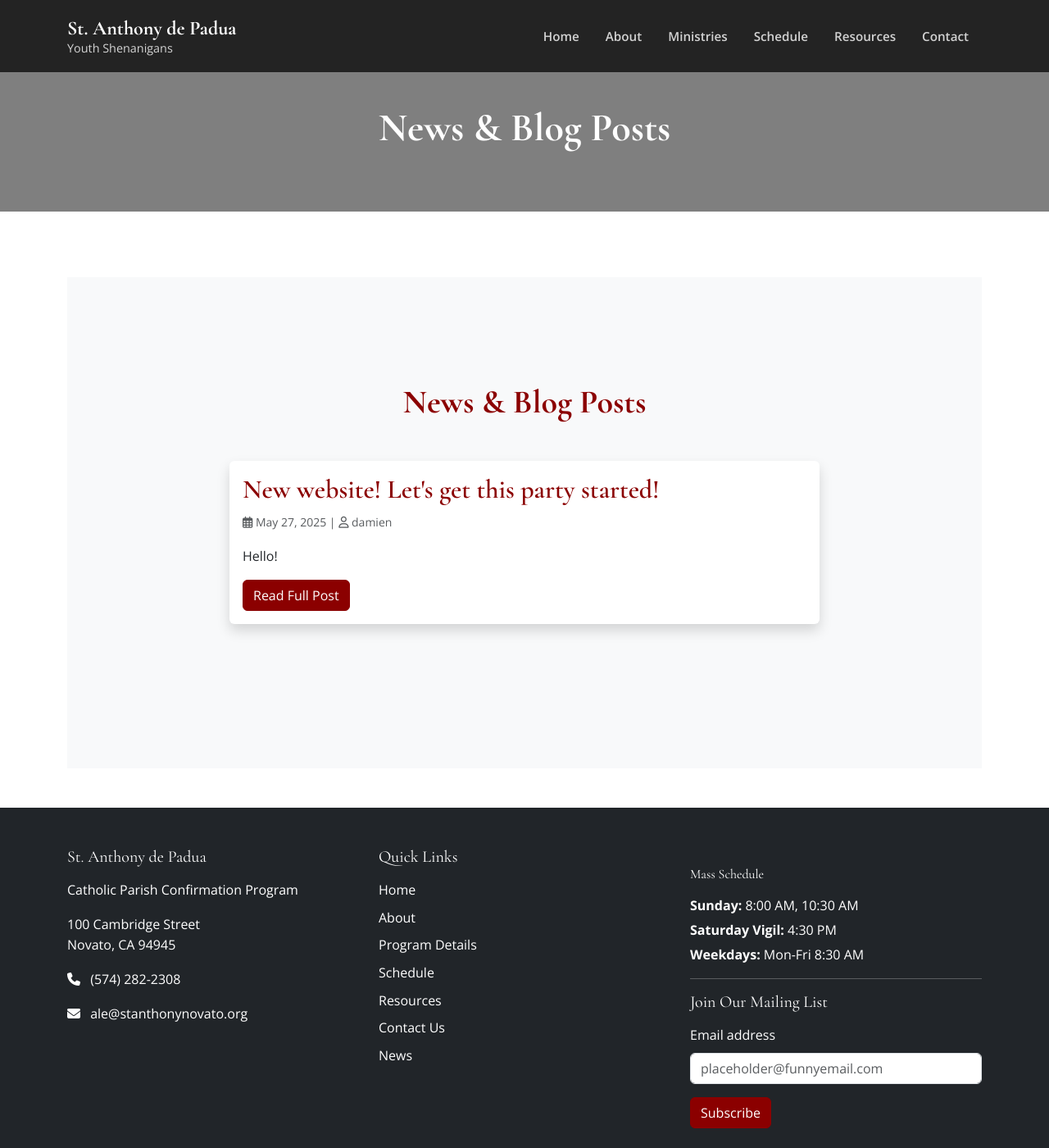
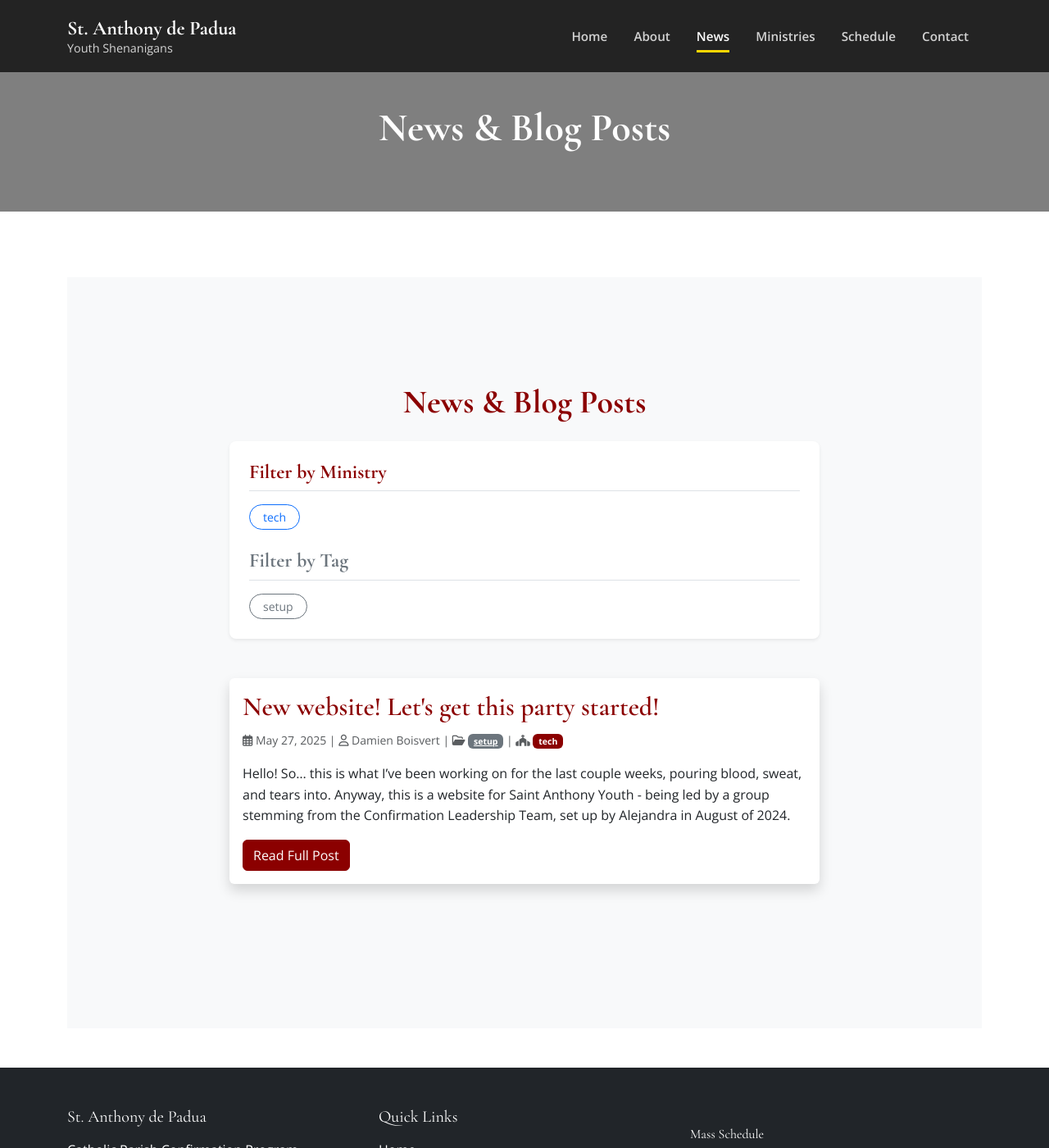
Before and after one commit to StAnthonyNovato/SAY-Website, a Jekyll site: the page built from news/index.html, in a window 1280 px wide and 1400 px high. Shown: the whole window at 82% size. Built offline with Jekyll 4.4.1, drawn with Linux system fonts in a browser that asks for light colours; the list of posts is cut into pages by our own code.

Commit message:
feat: Tag pages and LOTS OF STUFF
ruby syntax is weird imho

```diff
--- a/Gemfile
+++ b/Gemfile
@@ -10,6 +10,8 @@ group :jekyll_plugins do
   gem 'jekyll-news-sitemap'
   gem 'jekyll-paginate', '~> 1.1'
   gem 'jekyll-sass-converter', '~> 3.0'
+  # goddammit, this cannot work because of no version solving is availiable.
+  # gem 'github-pages'
 end
 
 # Windows and JRuby does not include zoneinfo files, so bundle the tzinfo-data gem
--- a/_includes/header.html
+++ b/_includes/header.html
@@ -13,9 +13,9 @@
         <ul class="navbar-nav ms-auto">
           {% include navbar-item.html title="Home" href="/" %}
           {% include navbar-item.html title="About" href="/about/" %}
+          {% include navbar-item.html title="News" href="/news/" %}
           {% include navbar-item.html title="Ministries" href="/ministries/" %}
           {% include navbar-item.html title="Schedule" href="/schedule/" %}
-          {% include navbar-item.html title="Resources" href="/resources/" %}
           {% include navbar-item.html title="Contact" href="/contact/" %}
         </ul>
       </div>
--- /dev/null
+++ b/_includes/post-card.html
@@ -0,0 +1,46 @@
+<!-- BEGIN TEMPLATE post-card.html -->
+<div class="card shadow h-100">
+  {% if include.post.image %}
+  <img src="{{ include.post.image | relative_url }}" class="card-img-top" alt="{{ include.post.title }}">
+  {% endif %}
+  <div class="card-body">
+    <h2 class="card-title">
+      <a href="{{ include.post.url | relative_url }}" class="text-decoration-none">{{ include.post.title }}</a>
+    </h2>
+    <p class="card-text text-muted">
+      <small>
+        <i class="far fa-calendar-alt"></i> {{ include.post.date | date: "%B %d, %Y" }}
+        {% if include.post.author %}
+        | <i class="far fa-user"></i> {{site.data.authors[include.post.author].name }}
+        {% endif %}
+        {% if include.post.tags.size > 0 %}
+        | <i class="far fa-folder-open"></i>
+        {% for tag in include.post.tags %}
+        <a href="{{ '/news/tag/' | append: tag | relative_url }}" class="badge bg-secondary">{{ tag }}</a>
+        {% if forloop.last == false %}, {% endif %}
+        {% endfor %}
+        {% endif %}
+        {% if include.post.ministries.size > 0 %}
+        | <i class="fas fa-church"></i>
+        {% for ministry in include.post.ministries %}
+        <span class="badge bg-primary">{{ ministry }}</span>
+        {% if forloop.last == false %}, {% endif %}
+        {% endfor %}
+        {% endif %}
+        {% if include.post.ministry %}
+        | <i class="fas fa-church"></i>
+        <span class="badge bg-primary">{{ include.post.ministry }}</span>
+        {% endif %}
+      </small>
+    </p>
+    <div class="card-text mb-3">
+      {% assign content_text = include.post.content | strip_html | strip_newlines %}
+      {% assign content_with_spaces = content_text | replace: ".", ". " | replace: "!", "! " | replace: "?", "? " | replace: ",", ", " | replace: ";", "; " | replace: ":", ": " %}
+      {% assign content_fixed = content_with_spaces | replace: "!!! ", "!!! " | replace: "!! ", "!! " | replace: "... ", "... " | replace: ".. ", ".. " %}
+      {% assign content_clean = content_fixed | replace: "  ", " " | replace: "  ", " " %}
+      {{ content_clean | truncatewords: 75 }}
+    </div>
+    <a href="{{ include.post.url | relative_url }}" class="btn btn-primary">Read Full Post</a>
+  </div>
+</div>
+<!-- END TEMPLATE post-card.html -->
--- a/_layouts/page.html
+++ b/_layouts/page.html
@@ -2,6 +2,8 @@
 layout: default
 ---
 <div class="page">
+
+  {% unless page.noheader %}
   <header class="page-header">
     <div class="container">
       <h1 class="page-title">{{ page.title }}</h1>
@@ -10,8 +12,9 @@ layout: default
       {% endif %}
     </div>
   </header>
+  {% endunless %}
 
-  <div class="container py-5">
+  <div class="container py-5 {% if page.noheader %}mt-5 pt-4{% endif %}">
     <article class="page-content">
       {{ content }}
     </article>
--- /dev/null
+++ b/_plugins/generate_news_indexes.rb
@@ -0,0 +1,73 @@
+module Jekyll
+  class NewsIndexPage < Page
+    def initialize(site, base, dir, type, value, posts)
+      @site = site
+      @base = base
+      @dir  = dir
+      @name = "index.html"
+
+      self.process(@name)
+      self.read_yaml(File.join(base, "_layouts"), "news_index.html")
+      self.data["type"] = type
+      self.data["value"] = value
+      self.data["posts"] = posts
+      self.data["ministry"] = value
+      if type.capitalize == "Tag"
+        self.data["title"] = "Tag: #{value}"
+      else
+        self.data["title"] = "#{type.capitalize}: #{site.data['ministries_metadata'][value]['name'] || value}"
+      end
+
+      end
+  end
+
+  class NewsIndexGenerator < Generator
+    safe true
+
+    def generate(site)
+      Jekyll.logger.info "NewsIndexGenerator", "Starting index generation..."
+
+      tag_map = Hash.new { |h, k| h[k] = [] }
+      ministry_map = Hash.new { |h, k| h[k] = [] }
+
+      site.posts.docs.each do |post|
+        post_title = post.data["title"] || post.basename
+
+        # Tags
+        Array(post.data["tags"]).each do |tag|
+          tag_map[tag] << post
+          Jekyll.logger.debug "NewsIndexGenerator", "Added post '#{post_title}' to tag '#{tag}'"
+        end
+
+        # Ministry
+        if post.data["ministry"]
+          ministry = post.data["ministry"]
+          ministry_map[ministry] << post
+          Jekyll.logger.debug "NewsIndexGenerator", "Added post '#{post_title}' to ministry '#{ministry}'"
+        end
+      end
+
+      # Store global tag + ministry lists
+      site.data["tags"] = tag_map.keys.sort
+      site.data["ministries"] = ministry_map.keys.sort
+
+      Jekyll.logger.info "NewsIndexGenerator", "Exposed #{site.data['tags'].size} tags and #{site.data['ministries'].size} ministries to site.data"
+
+      # Generate tag pages
+      tag_map.each do |tag, posts|
+        dir = File.join("news", "tag", tag)
+        site.pages << NewsIndexPage.new(site, site.source, dir, "tag", tag, posts)
+        Jekyll.logger.info "NewsIndexGenerator", "Created /#{dir} with #{posts.size} post(s)"
+      end
+
+      # Generate ministry pages
+      ministry_map.each do |ministry, posts|
+        dir = File.join("news", "ministry", ministry)
+        site.pages << NewsIndexPage.new(site, site.source, dir, "ministry", ministry, posts)
+        Jekyll.logger.info "NewsIndexGenerator", "Created /#{dir} with #{posts.size} post(s)"
+      end
+
+      Jekyll.logger.info "NewsIndexGenerator", "Finished index generation!"
+    end
+  end
+end
--- a/_posts/2025-05-27-new-website-lets-go.md
+++ b/_posts/2025-05-27-new-website-lets-go.md
@@ -2,6 +2,9 @@
 title: New website! Let's get this party started!
 author: damien
 layout: post
+ministry: tech
+tags:
+    - setup
 ---
 
 Hello!
--- a/_sass/_utilities.scss
+++ b/_sass/_utilities.scss
@@ -24,3 +24,7 @@
 .bg-primary {
   background-color: $primary-color !important;
 }
+
+.bold {
+  font-weight: bold !important;
+}
--- a/_sass/main.scss
+++ /dev/null
@@ -1,24 +0,0 @@
----
----
-/*!
- * Main CSS file for St. Anthony de Padua Catholic Parish - Confirmation Program
- * Website Code (c) Damien Boisvert (AlphaGameDeveloper) {{ site.time | date: "%Y" }}
- * Build Date: {{ site.time | date: "%Y-%m-%d %H:%M" }}
- *
- */
-
-
-// Import partials
-@import "variables";
-@import "base";
-@import "navigation";
-@import "sections";
-@import "components";
-@import "posts";
-@import "footer";
-@import "utilities";
-@import "responsive";
-@import "accessibility";
-@import "people";
-@import "author-tag";
-@import "404";
--- a/assets/css/main.scss
+++ b/assets/css/main.scss
@@ -1,6 +1,6 @@
 ---
 ---
-/*!
+/*
  * Main CSS file for St. Anthony de Padua Catholic Parish - Confirmation Program
  * Website Code (c) Damien Boisvert (AlphaGameDeveloper) {{ site.time | date: "%Y" }}
  * Build Date: {{ site.time | date: "%Y-%m-%d %H:%M" }}
--- a/news/index.html
+++ b/news/index.html
@@ -6,39 +6,35 @@ layout: page
 {% if site.posts.size > 0 %}
 <section class="news-section bg-light">
   <div class="container py-5">
-    <h1 class="section-title text-center mb-5">News & Blog Posts</h1>
+    <h1 class="section-title text-center mb-4">News & Blog Posts</h1>
+
+    <!-- Filters moved here from header -->
+    <div class="row justify-content-center mb-5">
+      <div class="col-lg-8">
+        <div class="card shadow-sm border-0 rounded-3">
+          <div class="card-body p-4">
+            <h4 class="mb-3 text-primary fw-bold border-bottom pb-2">Filter by Ministry</h4>
+            <div class="d-flex flex-wrap gap-2 mb-4">
+              {% for ministry in site.data.ministries %}
+                <a href="{{ '/news/ministry/' | append: ministry | relative_url }}" class="btn btn-outline-primary btn-sm rounded-pill px-3">{{ ministry }}</a>
+              {% endfor %}
+            </div>
+
+            <h4 class="mb-3 text-secondary fw-bold border-bottom pb-2">Filter by Tag</h4>
+            <div class="d-flex flex-wrap gap-2">
+              {% for tag in site.data.tags %}
+                <a href="{{ '/news/tag/' | append: tag | relative_url }}" class="btn btn-outline-secondary btn-sm rounded-pill px-3">{{ tag }}</a>
+              {% endfor %}
+            </div>
+          </div>
+        </div>
+      </div>
+    </div>
 
     <div class="row">
       {% for post in paginator.posts %}
       <div class="col-lg-8 mx-auto mb-5">
-        <div class="card shadow">
-          {% if post.image %}
-          <img src="{{ post.image | relative_url }}" class="card-img-top" alt="{{ post.title }}">
-          {% endif %}
-          <div class="card-body">
-            <h2 class="card-title">
-              <a href="{{ post.url | relative_url }}" class="text-decoration-none">{{ post.title }}</a>
-            </h2>
-            <p class="card-text text-muted">
-              <small>
-                <i class="far fa-calendar-alt"></i> {{ post.date | date: "%B %d, %Y" }}
-                {% if post.author %}
-                | <i class="far fa-user"></i> {{ post.author }}
-                {% endif %}
-                {% if post.categories.size > 0 %}
-                | <i class="far fa-folder-open"></i>
-                {% for category in post.categories %}
-                <span class="badge bg-secondary">{{ category }}</span>
-                {% endfor %}
-                {% endif %}
-              </small>
-            </p>
-            <div class="card-text mb-3">
-              {{ post.excerpt | strip_html | truncatewords: 75 }}
-            </div>
-            <a href="{{ post.url | relative_url }}" class="btn btn-primary">Read Full Post</a>
-          </div>
-        </div>
+        {% include post-card.html post=post %}
       </div>
       {% endfor %}
     </div>
```
Also changed, not shown: _data/ministries_metadata.yaml (added, +9 -0 lines), _layouts/news_index.html (added, +53 -0 lines).
